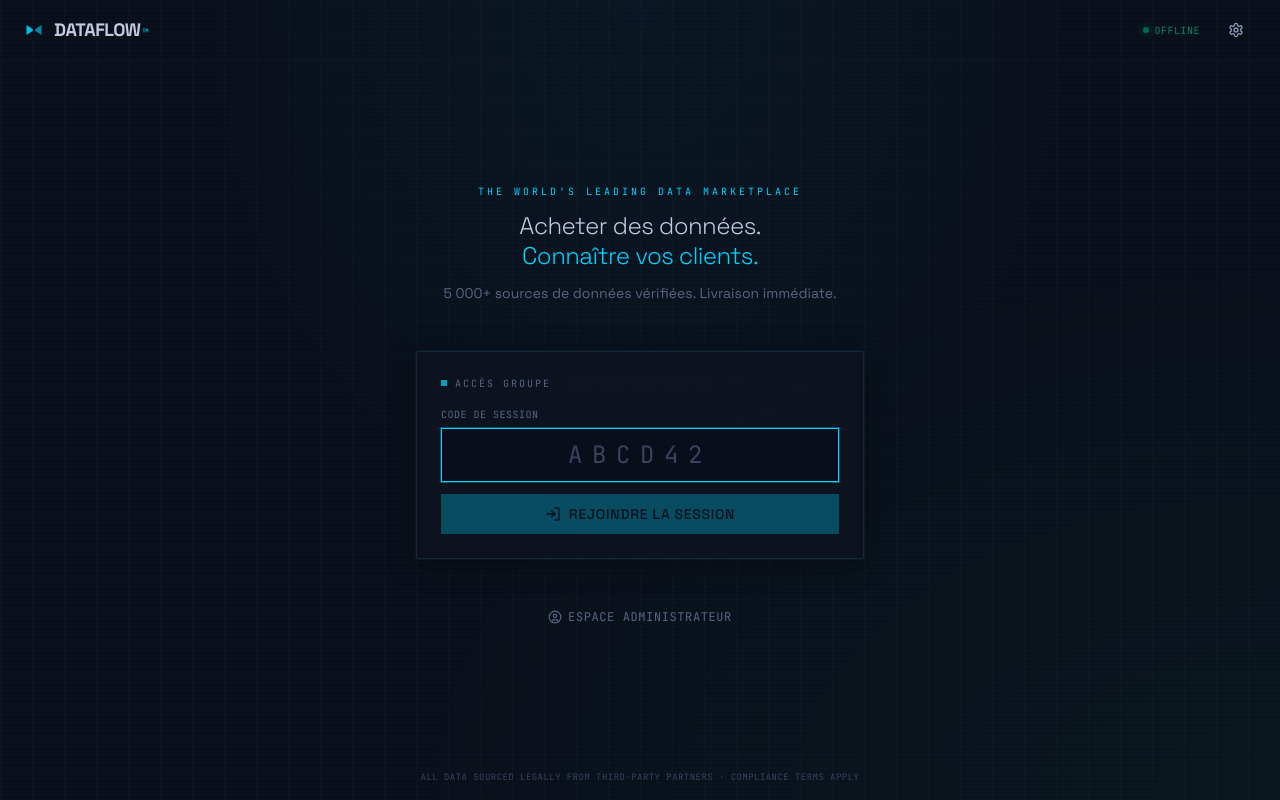
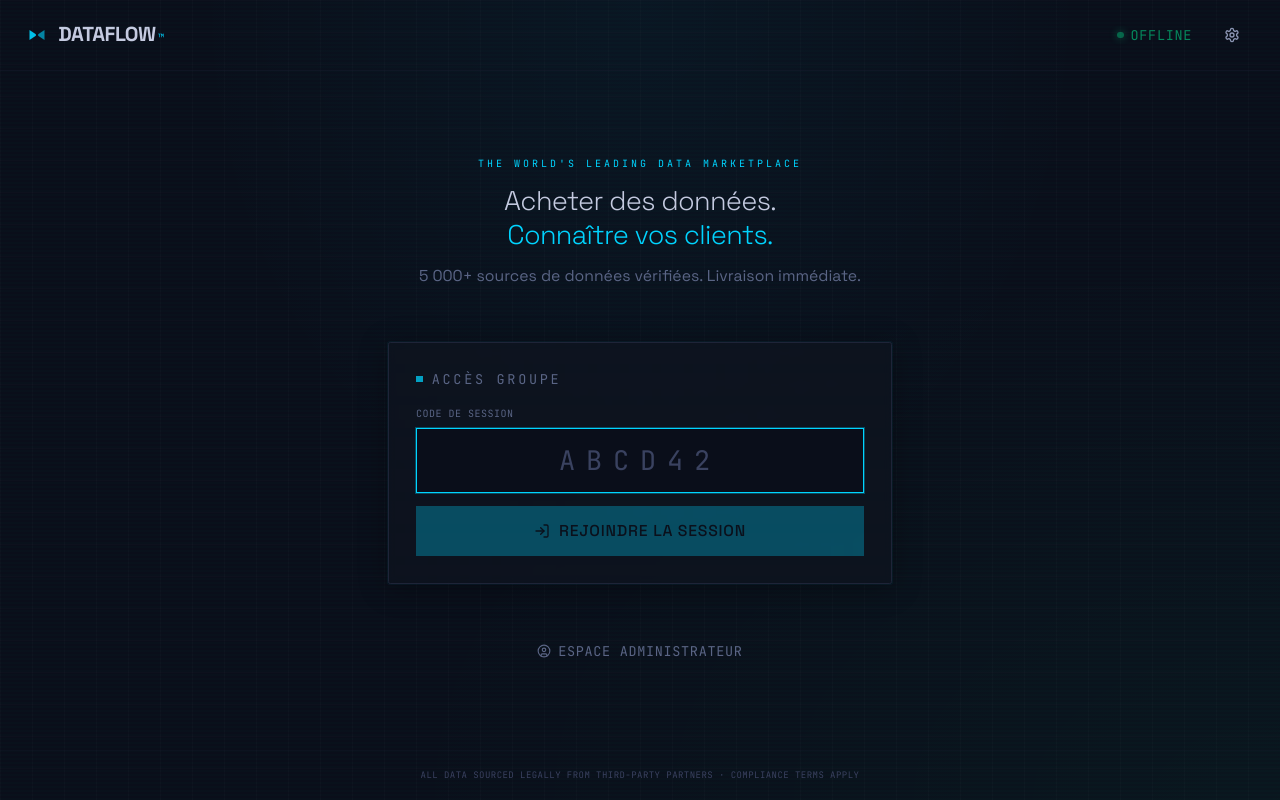
Before and after one commit to doodax/datamarket-front, a React (Vite) app: page /#/ in a window 1280 px wide. Built offline with nearby package versions, Linux system fonts and the light colour scheme; no server answers.

Commit message:
Add files via upload

```diff
--- a/src/styles/index.css
+++ b/src/styles/index.css
@@ -3,9 +3,19 @@
 @tailwind utilities;
 
 @layer base {
+  /* Augmentation de la taille de base : tout grossit proportionnellement */
+  /* Tailwind par défaut = 16px. On passe à 17.5px (~ +1.5pt visuel) */
   html {
     @apply bg-ink-900 text-ink-100;
     font-feature-settings: 'cv11', 'ss01';
+    font-size: 17.5px;
+  }
+
+  /* Sur grand écran, on peut aller jusqu'à 18px pour plus de confort projection */
+  @media (min-width: 1280px) {
+    html {
+      font-size: 18px;
+    }
   }
 
   body {
@@ -76,9 +86,9 @@
     box-shadow: 0 0 0 1px rgba(0, 212, 255, 0.05), 0 4px 30px rgba(0, 0, 0, 0.3);
   }
 
-  /* En-tête de section type "data terminal" */
+  /* En-tête de section type "data terminal" — légèrement plus lisible */
   .section-header {
-    @apply flex items-center gap-2 text-[10px] font-mono uppercase tracking-[0.2em] text-ink-300;
+    @apply flex items-center gap-2 text-xs font-mono uppercase tracking-[0.2em] text-ink-300;
   }
 
   .section-header::before {
@@ -87,39 +97,39 @@
     animation: pulse 2s cubic-bezier(0.4, 0, 0.6, 1) infinite;
   }
 
-  /* Bouton primaire */
+  /* Boutons : padding légèrement augmenté pour aller avec la nouvelle taille */
   .btn-primary {
-    @apply bg-terminal-cyan text-ink-900 font-medium px-5 py-2.5
+    @apply bg-terminal-cyan text-ink-900 font-medium px-5 py-3
            hover:bg-cyan-300 transition-colors uppercase tracking-wider text-sm
            disabled:opacity-30 disabled:cursor-not-allowed;
   }
 
   .btn-secondary {
-    @apply bg-ink-700 text-ink-100 border border-ink-500 font-medium px-5 py-2.5
+    @apply bg-ink-700 text-ink-100 border border-ink-500 font-medium px-5 py-3
            hover:bg-ink-600 hover:border-ink-400 transition-colors uppercase tracking-wider text-sm
            disabled:opacity-30 disabled:cursor-not-allowed;
   }
 
   .btn-danger {
-    @apply bg-terminal-red text-white font-medium px-5 py-2.5
+    @apply bg-terminal-red text-white font-medium px-5 py-3
            hover:bg-red-500 transition-colors uppercase tracking-wider text-sm
            disabled:opacity-30 disabled:cursor-not-allowed;
   }
 
   .btn-ghost {
-    @apply text-ink-200 hover:text-ink-100 px-3 py-1.5 text-sm transition-colors;
+    @apply text-ink-200 hover:text-ink-100 px-3 py-2 text-sm transition-colors;
   }
 
   /* Input style terminal */
   .input-terminal {
-    @apply bg-ink-900 border border-ink-500 text-ink-100 px-4 py-2.5
+    @apply bg-ink-900 border border-ink-500 text-ink-100 px-4 py-3
            focus:outline-none focus:border-terminal-cyan focus:ring-1 focus:ring-terminal-cyan/30
            placeholder:text-ink-400 font-mono;
   }
 
   /* Tag "live" */
   .tag-live {
-    @apply inline-flex items-center gap-1.5 text-[10px] font-mono uppercase tracking-wider
+    @apply inline-flex items-center gap-1.5 text-xs font-mono uppercase tracking-wider
            text-terminal-green;
   }
 
@@ -132,7 +142,7 @@
 
   /* Chips de statut */
   .chip {
-    @apply inline-flex items-center gap-1.5 px-2 py-0.5 text-[10px] font-mono uppercase tracking-wider;
+    @apply inline-flex items-center gap-1.5 px-2 py-0.5 text-xs font-mono uppercase tracking-wider;
   }
 
   .chip-success { @apply chip bg-emerald-500/10 text-emerald-400 border border-emerald-500/30; }
@@ -142,7 +152,7 @@
 
   /* Tag bestseller / hot / premium sur les produits */
   .tag-product {
-    @apply absolute -top-2 -right-2 px-2 py-0.5 text-[9px] font-mono uppercase tracking-wider font-bold;
+    @apply absolute -top-2 -right-2 px-2 py-0.5 text-[10px] font-mono uppercase tracking-wider font-bold;
   }
 }
 
@@ -155,7 +165,6 @@
     box-shadow: 0 0 5px currentColor, inset 0 0 5px currentColor;
   }
 
-  /* Hide scrollbar but allow scroll */
   .scrollbar-hide::-webkit-scrollbar { display: none; }
   .scrollbar-hide { -ms-overflow-style: none; scrollbar-width: none; }
 }
```
